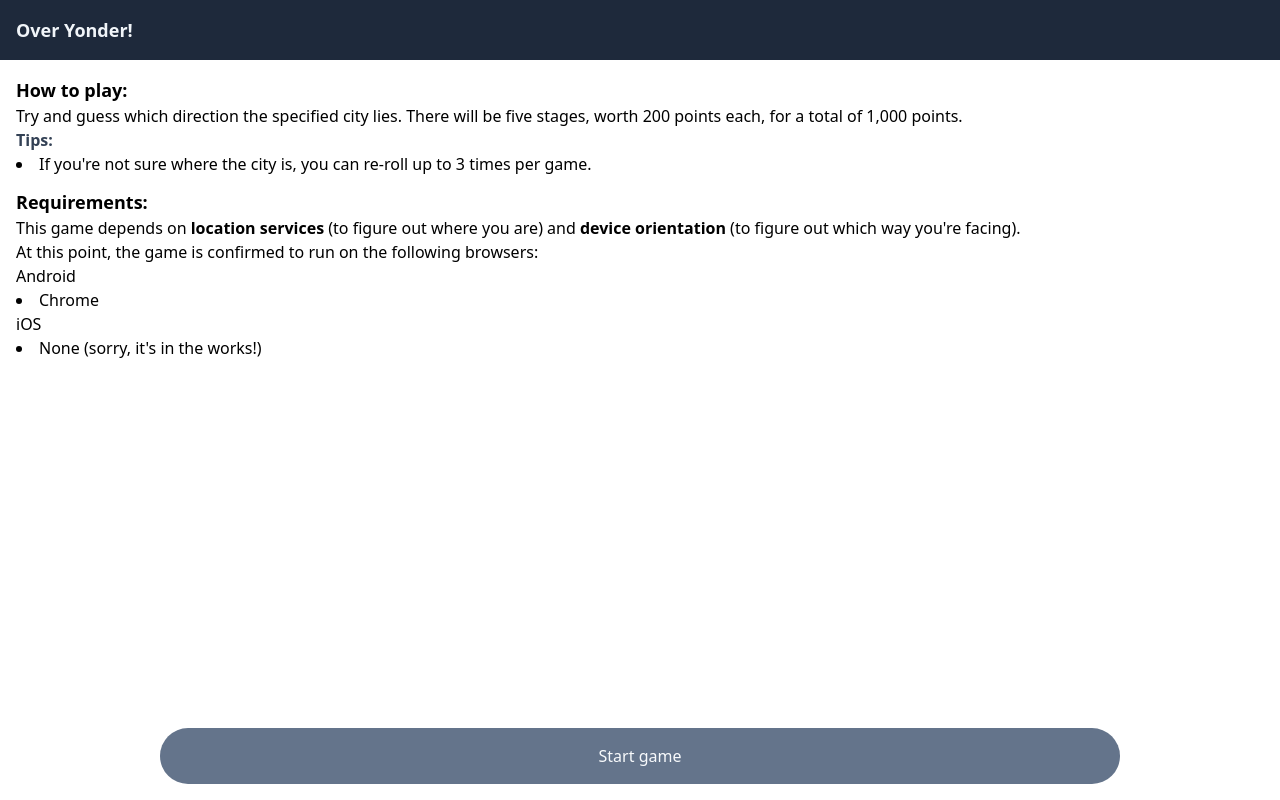
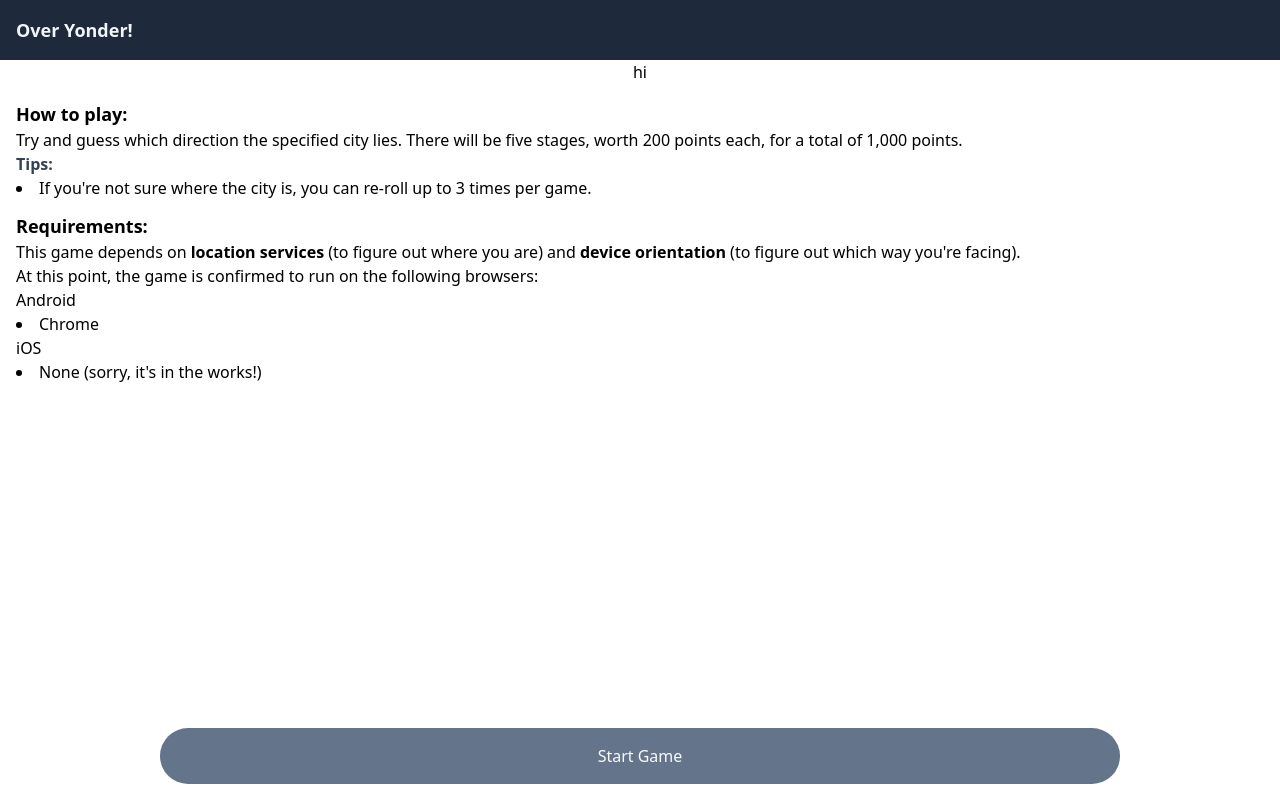
Before and after one commit to thekakkun/over-yonder, a React (Create React App) app: page / in a window 1280 px wide. Built offline with nearby package versions, Linux system fonts and the light colour scheme; no server answers.

Commit message:
Builds now

```diff
--- a/src/App.tsx
+++ b/src/App.tsx
@@ -1,140 +1,50 @@
-import { useEffect, useReducer, useState } from "react";
+import { useEffect } from "react";
 import Button from "./components/Button";
 import Content from "./components/Content";
 import Game from "./components/Game";
 import Header from "./components/Header";
 import Intro from "./components/Intro";
 import Outro from "./components/Outro";
-import { Coordinates } from "./types/cartography";
-import { ActionType, Modes, StageList } from "./types/game";
-import { Degrees } from "./types/math";
-import { geolocationAvailable } from "./utilities/cartography";
-import { getHeading, getLocation } from "./utilities/game";
+import usePosition from "./hooks/usePosition";
+import useStages from "./hooks/useStages";
 
 function App() {
-  const gameLength = 5;
+  const position = usePosition();
+  const stageState = useStages();
 
-  const [mode, setMode] = useState<Modes>("intro");
-  const [stages, dispatch] = useReducer(stagesReducer, initialStages);
-
-  const [location, setLocation] = useState<Coordinates | null>(null);
   useEffect(() => {
-    if (process.env.NODE_ENV === "development") {
-      setLocation({
-        latitude: 43.6532,
-        longitude: -79.3832,
-      });
-    } else if (geolocationAvailable()) {
-      navigator.geolocation.watchPosition(
-        ({ coords }) => {
-          setLocation({ ...coords });
-        },
-        (error) => {
-          alert(`ERROR(${error.code}): ${error.message}`);
-        }
-      );
-    }
-  }, []);
-
-  const [heading, setHeading] = useState<Degrees | null>(null);
-  useEffect(() => {
-    if (process.env.NODE_ENV === "development") {
-      setHeading(30);
-    } else if ("ondeviceorientationabsolute" in window) {
-      window.addEventListener("deviceorientationabsolute", (event) => {
-        setHeading(getHeading(event as DeviceOrientationEvent));
-      });
-      return;
-    } else if ("ondeviceorientation" in window) {
-      window.addEventListener("deviceorientation", (event) => {
-        setHeading(getHeading(event));
-      });
-    }
-  }, []);
+    console.log(stageState.stages);
+  }, [stageState.stages]);
 
   function getContent() {
-    if (location === null || heading === null) {
+    if (position.coordinates === null || position.heading === null) {
       return (
         <>
-          {location && <p>Location services are needed</p>}
-          {heading && <p>Device orientation services are needed</p>}
+          {position.coordinates && <p>Location services are needed</p>}
+          {position.heading && <p>Device orientation services are needed</p>}
         </>
       );
     }
 
-    switch (mode) {
-      case "intro":
-        return <Intro></Intro>;
-
-      case "guess":
-      case "answer":
-        return (
-          <Game
-            gameLength={gameLength}
-            location={location}
-            heading={heading}
-            mode={mode}
-            stages={stages}
-            dispatch={dispatch}
-          ></Game>
-        );
-
-      case "outro":
-        return <Outro stages={stages}></Outro>;
-
-      default:
-        const _exhaustiveCheck: never = mode;
-        return _exhaustiveCheck;
+    if (!stageState.isStarted()) {
+      return <Intro></Intro>;
+    } else if (stageState.isCompleted()) {
+      return <Outro {...stageState}></Outro>;
+    } else {
+      return <Game position={position} stageState={stageState}></Game>;
     }
   }
 
   return (
     <div className="h-full flex flex-col items-center justify-between pb-4">
       <Header></Header>
+      <button onClick={stageState.setNextStage}>hi</button>
       <Content>{getContent()}</Content>
-      {location !== null && heading !== null && (
-        <Button
-          gameLength={gameLength}
-          location={location}
-          heading={heading}
-          mode={mode}
-          setMode={setMode}
-          stages={stages}
-          dispatch={dispatch}
-        ></Button>
+      {position.coordinates && position.heading && (
+        <Button position={position} stageState={stageState}></Button>
       )}
     </div>
   );
 }
 
-const initialStages: StageList = [];
-function stagesReducer(state: typeof initialStages, action: ActionType) {
-  switch (action.type) {
-    case "next":
-      return [...state, getLocation(action.payload)];
-
-    case "reroll":
-      return [...state.slice(0, -1), getLocation(action.payload)];
-
-    case "guess":
-      if (state.length === 0) {
-        throw Error("No stages");
-      }
-
-      const currentStage = state[state.length - 1];
-      if ("heading" in currentStage || "score" in currentStage) {
-        throw Error("Current stage already has a guess");
-      }
-
-      return [...state.slice(0, -1), { ...currentStage, ...action.payload }];
-
-    case "restart":
-      return initialStages;
-
-    default:
-      const _exhaustiveCheck: never = action;
-      return _exhaustiveCheck;
-  }
-}
-
 export default App;
--- a/src/components/Button.tsx
+++ b/src/components/Button.tsx
@@ -1,17 +1,10 @@
-import { Dispatch } from "react";
-import { Coordinates } from "../types/cartography";
-import { ActionType, Modes, StageList } from "../types/game";
-import { Degrees } from "../types/math";
+import useStages from "../hooks/useStages";
+import { Position } from "../types/game";
 import { getScore } from "../utilities/game";
 
 interface ButtonProps {
-  gameLength: number;
-  location: Coordinates;
-  heading: Degrees;
-  mode: Modes;
-  setMode: Dispatch<Modes>;
-  stages: StageList;
-  dispatch: Dispatch<ActionType>;
+  position: Position;
+  stageState: ReturnType<typeof useStages>;
 }
 
 export default function Button(props: ButtonProps) {
@@ -20,77 +13,58 @@ export default function Button(props: ButtonProps) {
       className="rounded-full bg-slate-500 text-slate-50 w-3/4 p-4"
       onClick={() => handleClick(props)}
     >
-      {buttonText(props)}
+      {buttonText(props.stageState)}
     </button>
   );
 }
 
-function handleClick({
-  gameLength,
-  location,
-  heading,
-  mode,
-  setMode,
-  stages,
-  dispatch,
-}: ButtonProps) {
-  switch (mode) {
-    case "intro":
-      setMode("guess");
-      dispatch({ type: "next", payload: stages });
-      break;
+function handleClick({ position, stageState }: ButtonProps) {
+  if (!stageState.isStarted()) {
+    // game hasn't started yet
+    stageState.setNextStage();
+  } else if (stageState.isCompleted()) {
+    // game is done
+    stageState.restart();
+  } else if (!("score" in stageState.getCurentStage())) {
+    // current stage has no score
+    if (position.heading === null) {
+      throw new Error("Heading not available.");
+    }
 
-    case "guess":
-      setMode("answer");
-      dispatch({
-        type: "guess",
-        payload: {
-          heading: heading,
-          score: getScore(location, heading, stages[stages.length - 1]),
-        },
-      });
-      break;
-
-    case "answer":
-      if (stages.length === gameLength) {
-        setMode("outro");
+    let score = getScore(position, stageState.getCurentStage());
+    stageState.makeGuess({ heading: position.heading, score: score });
   } else {
-        setMode("guess");
-        dispatch({ type: "next", payload: stages });
+    // current stage has score
+    if (!stageState.isCompleted()) {
+      stageState.setNextStage();
     }
-      break;
-
-    case "outro":
-      setMode("intro");
-      dispatch({ type: "restart" });
-      break;
-
-    default:
-      const _exhaustiveCheck: never = mode;
-      return _exhaustiveCheck;
   }
 }
 
-function buttonText({ gameLength, mode, stages }: ButtonProps) {
-  switch (mode) {
-    case "intro":
-      return "Start game";
+function buttonText({
+  stages,
 
-    case "guess":
+  isStarted,
+  isCompleted,
+  getCurentStage,
+}: ReturnType<typeof useStages>) {
+  if (!isStarted()) {
+    // game hasn't started yet
+    return "Start Game";
+  } else if (isCompleted()) {
+    // game is done
+    return "New game";
+  } else if (!("score" in getCurentStage())) {
+    // current stage has no score
     return "Make guess";
-
-    case "answer":
-      if (stages.length === gameLength) {
+  } else {
+    // current stage has score
+    if (isCompleted()) {
+      // all stages have score
       return "Final results";
     } else {
+      // still more stages to go
       return "Next location";
     }
-
-    case "outro":
-      return "New game";
-
-    default:
-      const _exhaustiveCheck: never = mode;
-      return _exhaustiveCheck;
   }
 }
--- a/src/hooks/usePosition.ts
+++ b/src/hooks/usePosition.ts
@@ -57,12 +57,12 @@ export default function usePosition() {
 
   useEffect(() => {
     if ("ondeviceorientationabsolute" in window) {
-      window.addEventListener<"deviceorientation">(
+      window.addEventListener(
         "deviceorientationabsolute" as "deviceorientation",
         setHeading
       );
       return () =>
-        window.removeEventListener<"deviceorientation">(
+        window.removeEventListener(
           "deviceorientationabsolute" as "deviceorientation",
           setHeading
         );
--- /dev/null
+++ b/src/hooks/useStages.ts
@@ -0,0 +1,99 @@
+import { useState } from "react";
+import {
+  CompletedLocation,
+  CurrentLocation,
+  Guess,
+  StageList,
+} from "../types/game";
+import { getRandomCity } from "../utilities/game";
+
+export default function useStages(gameLength = 5) {
+  const initialStages: StageList = new Array(gameLength).fill(null);
+  const [stages, setStages] = useState(initialStages);
+
+  function getCurentStage() {
+    let lastStage: StageList[number] = null;
+
+    for (const stage of stages) {
+      if (stage === null) {
+        return lastStage as CurrentLocation | CompletedLocation;
+      } else {
+        lastStage = stage;
+      }
+    }
+
+    throw new Error("Game not started yet.");
+  }
+
+  function setNextStage() {
+    const nextStage = getRandomCity(stages);
+
+    for (const [i, stage] of stages.entries()) {
+      if (stage == null) {
+        setStages([
+          ...stages.slice(0, i - 1),
+          nextStage,
+          ...stages.slice(i - 1),
+        ]);
+        return nextStage;
+      }
+    }
+
+    throw new Error("Max number of stages reached.");
+  }
+
+  function rerollStage() {
+    const newStage = getRandomCity(stages);
+
+    for (const [i, stage] of stages.entries()) {
+      if (stage !== null && !("score" in stage)) {
+        setStages([
+          ...stages.slice(0, i - 1),
+          newStage,
+          ...stages.slice(i - 1),
+        ]);
+        return newStage;
+      }
+    }
+
+    throw new Error("No stages in progress.");
+  }
+
+  function makeGuess(guess: Guess) {
+    const completedStage: CompletedLocation = { ...getCurentStage(), ...guess };
+
+    for (const [i, stage] of stages.entries()) {
+      if (stage !== null && !("score" in stage)) {
+        setStages([
+          ...stages.slice(0, i - 1),
+          completedStage,
+          ...stages.slice(i - 1),
+        ]);
+        return;
+      }
+    }
+  }
+
+  function isStarted() {
+    return stages[0] !== null;
+  }
+
+  function isCompleted() {
+    return stages.every((stage) => stage !== null && "score" in stage);
+  }
+
+  function restart() {
+    setStages(initialStages);
+  }
+
+  return {
+    stages,
+    getCurentStage,
+    setNextStage,
+    rerollStage,
+    makeGuess,
+    isStarted,
+    isCompleted,
+    restart,
+  };
+}
--- a/src/types/game.d.ts
+++ b/src/types/game.d.ts
@@ -20,7 +20,7 @@ export interface Guess {
 
 export interface CompletedLocation extends CurrentLocation, Guess {}
 
-export type StageList = (CurrentLocation | CompletedLocation)[];
+export type StageList = (CurrentLocation | CompletedLocation | null)[];
 
 export type ActionType =
   | { type: "next"; payload: StageList }
--- a/src/utilities/game.ts
+++ b/src/utilities/game.ts
@@ -1,67 +1,64 @@
 import cities from "../assets/data/cities.json";
-import { Coordinates } from "../types/cartography";
-import { CurrentLocation, StageList } from "../types/game";
+import { CurrentLocation, Position, StageList } from "../types/game";
 import { Degrees } from "../types/math";
 import { getBearing } from "./cartography";
-import { getRandomInt } from "./math";
 
-export function getScore(
-  location: Coordinates,
-  heading: Degrees,
-  target: CurrentLocation
-) {
-  if (heading === null) {
+export function getScore(position: Position, target: CurrentLocation) {
+  if (position.heading === null) {
     throw Error("Heading not available");
   }
+  if (position.coordinates === null) {
+    throw Error("User position not available.");
+  }
 
-  const bearing = getBearing(location, target);
+  const bearing = getBearing(position.coordinates, target);
   const degreeDelta = Math.min(
-    Math.abs(bearing - heading),
-    360 - Math.abs(bearing - heading)
+    Math.abs(bearing - position.heading),
+    360 - Math.abs(bearing - position.heading)
   );
 
   return Math.round(200 * (1 - degreeDelta / 180));
 }
 
-/**
- * Get a random location.
- * @param currentStages The list of current stages
- * @returns A random location, not in the current stage list.
- */
-export function getLocation(currentStages: StageList = []): CurrentLocation {
-  let candidate: CurrentLocation;
+// /**
+//  * Get a random location.
+//  * @param currentStages The list of current stages
+//  * @returns A random location, not in the current stage list.
+//  */
+// export function getLocation(currentStages: StageList = []): CurrentLocation {
+//   let candidate: CurrentLocation;
 
-  /**
-   * Create a function to compare the candidate with a stage.
-   * Function exists, since a anonymous function raises the
-   * 'no-loop-func' ESLint warning.
-   * @param candidate The candidate location
-   * @returns A function to compare the candidate location with a stage.
-   */
-  function compareCandidate(candidate: CurrentLocation) {
-    return function _candidateChecker({
-      country,
-      city,
-    }: {
-      country: string;
-      city: string;
-    }) {
-      return country === candidate.country && city === candidate.city;
-    };
-  }
+//   /**
+//    * Create a function to compare the candidate with a stage.
+//    * Function exists, since a anonymous function raises the
+//    * 'no-loop-func' ESLint warning.
+//    * @param candidate The candidate location
+//    * @returns A function to compare the candidate location with a stage.
+//    */
+//   function compareCandidate(candidate: CurrentLocation) {
+//     return function _candidateChecker({
+//       country,
+//       city,
+//     }: {
+//       country: string;
+//       city: string;
+//     }) {
+//       return country === candidate.country && city === candidate.city;
+//     };
+//   }
 
-  while (true) {
-    candidate = cities[getRandomInt(0, cities.length)];
+//   while (true) {
+//     candidate = cities[getRandomInt(0, cities.length)];
 
-    if (currentStages.length === 0) {
-      return candidate;
-    } else if (currentStages.filter(compareCandidate(candidate)).length !== 0) {
-      continue;
-    }
+//     if (currentStages.length === 0) {
+//       return candidate;
+//     } else if (currentStages.filter(compareCandidate(candidate)).length !== 0) {
+//       continue;
+//     }
 
-    return candidate;
-  }
-}
+//     return candidate;
+//   }
+// }
 
 /**
  * Get a compass heading, if available, or null
@@ -80,3 +77,21 @@ export function getHeading(event: DeviceOrientationEvent): Degrees | null {
     return null;
   }
 }
+
+export function getRandomCity(stages: StageList) {
+  let candidate: CurrentLocation;
+
+  do {
+    candidate = cities[Math.floor(Math.random() * cities.length)];
+  } while (
+    stages.filter((stage) => {
+      return (
+        stage !== null &&
+        stage.country === candidate.country &&
+        stage.city === candidate.city
+      );
+    }).length
+  );
+
+  return candidate;
+}
--- a/src/utilities/math.ts
+++ b/src/utilities/math.ts
@@ -18,14 +18,14 @@ export function radToDeg(rad: Radians): Degrees {
   return rad / (Math.PI / 180);
 }
 
-/**
- * Return a random integer between the specified values.
- * @param min Minimum range of return value (inclusive).
- * @param max Maximum range of return value (exclusive).
- * @returns Random integer between min and max.
- */
-export function getRandomInt(min: number, max: number) {
-  min = Math.ceil(min);
-  max = Math.floor(max);
-  return Math.floor(Math.random() * (max - min) + min);
-}
+// /**
+//  * Return a random integer between the specified values.
+//  * @param min Minimum range of return value (inclusive).
+//  * @param max Maximum range of return value (exclusive).
+//  * @returns Random integer between min and max.
+//  */
+// export function getRandomInt(min: number, max: number) {
+//   min = Math.ceil(min);
+//   max = Math.floor(max);
+//   return Math.floor(Math.random() * (max - min) + min);
+// }
--- a/tsconfig.json
+++ b/tsconfig.json
@@ -1,6 +1,6 @@
 {
   "compilerOptions": {
-    "target": "es5",
+    "target": "ES6",
     "lib": [
       "dom",
       "dom.iterable",
```
Also changed, not shown: src/components/Game.tsx (+21 -28 lines), src/components/Info.tsx (+18 -25 lines), src/components/Outro.tsx (+8 -8 lines), src/components/Progress.tsx (+10 -10 lines). Lines whose indentation alone changed are shown as unchanged.
